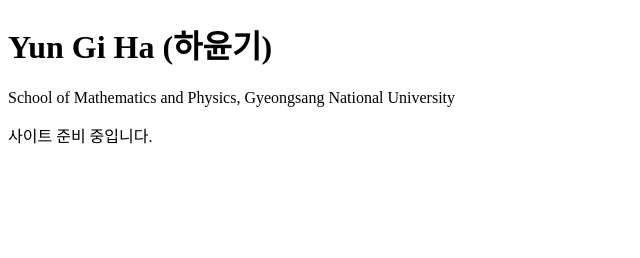
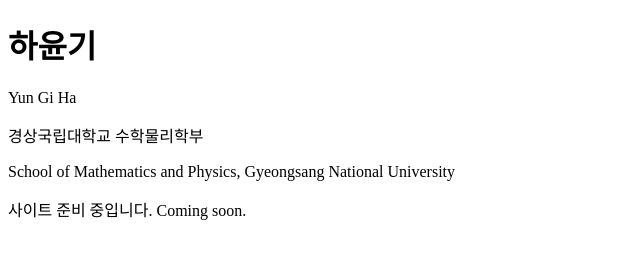
Before and after one commit to tmueonche/tmueonche.github.io, a plain HTML site: page index.html in a window 1280 px wide. Shown: the whole page, without its empty margins (0-640 px from the left). Drawn offline with Linux system fonts and the light colour scheme.

Commit message:
index.html 업데이트

```diff
--- a/index.html
+++ b/index.html
@@ -5,8 +5,10 @@
   <title>Yun Gi Ha (하윤기)</title>
 </head>
 <body>
-  <h1>Yun Gi Ha (하윤기)</h1>
+  <h1>하윤기
+  </h1>Yun Gi Ha
+  <p>경상국립대학교 수학물리학부
   <p>School of Mathematics and Physics, Gyeongsang National University</p>
-  <p>사이트 준비 중입니다.</p>
+  <p>사이트 준비 중입니다. Coming soon.</p>
 </body>
 </html>
```
